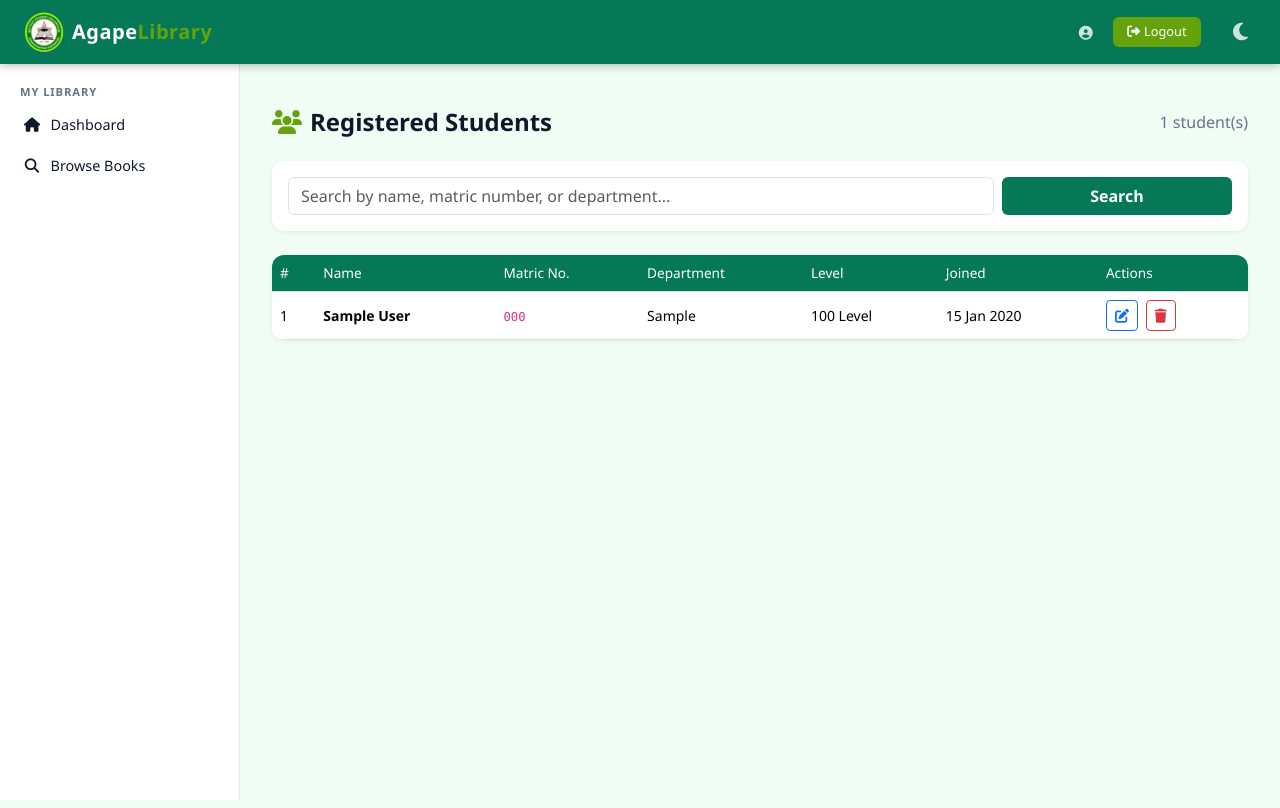
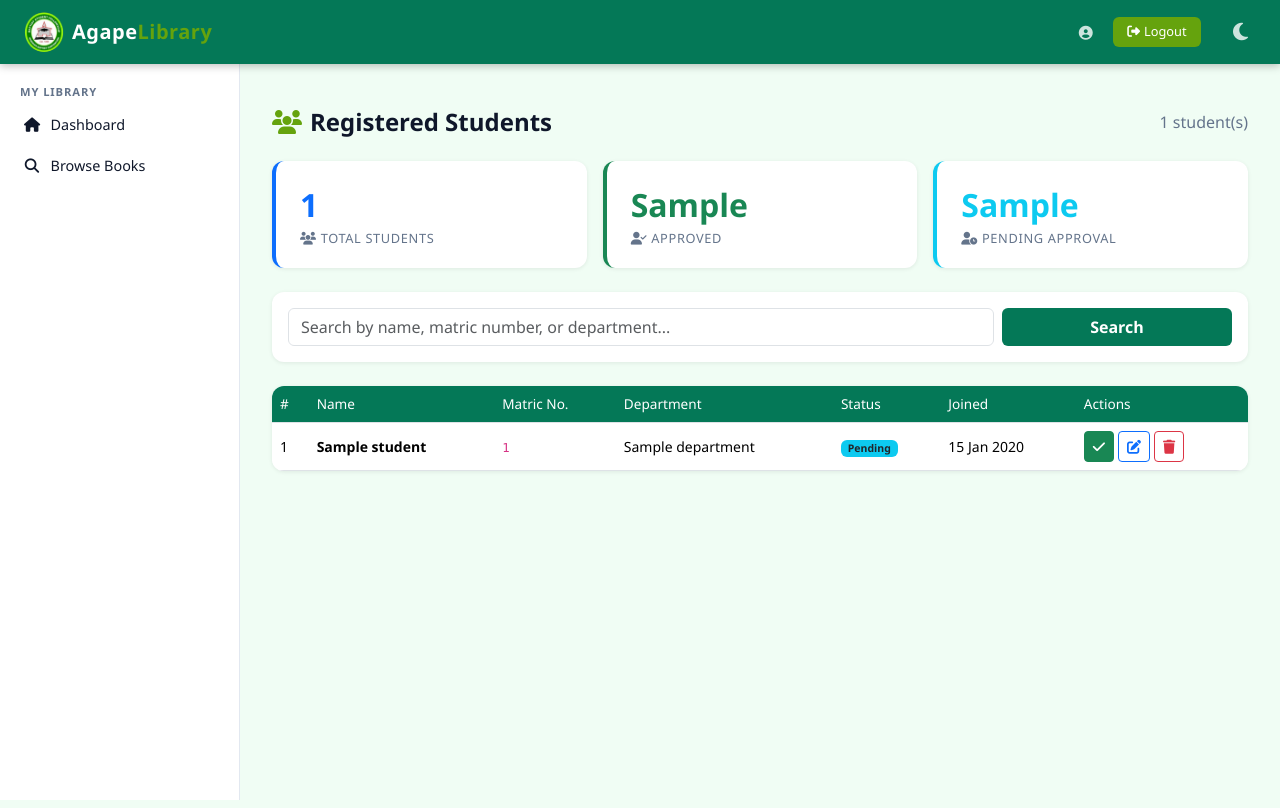
Before and after one commit to lasubsfweb/library-system, a Django app: template library/templates/admin_panel/manage_students.html in a window 1280 px wide. Run offline with Django 5.2, Linux system fonts and the light colour scheme; tables that the repository leaves empty hold one stand-in row (values such as "Sample post"); the template is opened without the code that fills it: values that come from a table or form of the project are taken from there, most other values are stand-ins (such as "Sample title", 1, 10 or a date in 2020).

Commit message:
feat: added summary cards and status filters to manage students page

```diff
--- a/library/templates/admin_panel/manage_students.html
+++ b/library/templates/admin_panel/manage_students.html
@@ -7,8 +7,36 @@
   <span class="text-muted">{{ students.count }} student(s)</span>
 </div>
 
+<div class="row g-3 mb-4">
+  <div class="col-md-4">
+    <a href="?status=all{% if q %}&q={{ q }}{% endif %}" class="text-decoration-none">
+      <div class="stat-card {% if status == 'all' or not status %}border-primary{% endif %}" style="border-left-color:#0d6efd;">
+        <div class="stat-value" style="color:#0d6efd;">{{ total_students }}</div>
+        <div class="stat-label"><i class="fa fa-users me-1"></i>Total Students</div>
+      </div>
+    </a>
+  </div>
+  <div class="col-md-4">
+    <a href="?status=approved{% if q %}&q={{ q }}{% endif %}" class="text-decoration-none">
+      <div class="stat-card {% if status == 'approved' %}border-success{% endif %}" style="border-left-color:#198754;">
+        <div class="stat-value" style="color:#198754;">{{ approved_students }}</div>
+        <div class="stat-label"><i class="fa fa-user-check me-1"></i>Approved</div>
+      </div>
+    </a>
+  </div>
+  <div class="col-md-4">
+    <a href="?status=pending{% if q %}&q={{ q }}{% endif %}" class="text-decoration-none">
+      <div class="stat-card {% if status == 'pending' %}border-info{% endif %}" style="border-left-color:#0dcaf0;">
+        <div class="stat-value" style="color:#0dcaf0;">{{ pending_students }}</div>
+        <div class="stat-label"><i class="fa fa-user-clock me-1"></i>Pending Approval</div>
+      </div>
+    </a>
+  </div>
+</div>
+
 <div class="table-card p-3 mb-4">
   <form method="get" class="row g-2">
+    <input type="hidden" name="status" value="{{ status }}">
     <div class="col-md-9">
       <input type="text" name="q" value="{{ q }}" class="form-control" placeholder="Search by name, matric number, or department...">
     </div>
@@ -21,7 +49,7 @@
 <div class="table-card">
   {% if students %}
   <table class="table table-hover mb-0">
-    <thead><tr><th>#</th><th>Name</th><th>Matric No.</th><th>Department</th><th>Level</th><th>Joined</th><th>Actions</th></tr></thead>
+    <thead><tr><th>#</th><th>Name</th><th>Matric No.</th><th>Department</th><th>Status</th><th>Joined</th><th>Actions</th></tr></thead>
     <tbody>
       {% for s in students %}
       <tr>
@@ -29,11 +57,25 @@
         <td><strong>{{ s.name }}</strong></td>
         <td><code>{{ s.matric_number }}</code></td>
         <td>{{ s.department }}</td>
-        <td>{{ s.level }} Level</td>
+        <td>
+          {% if s.is_approved %}
+            <span class="badge bg-success">Approved</span>
+          {% else %}
+            <span class="badge bg-info text-dark">Pending</span>
+          {% endif %}
+        </td>
         <td>{{ s.date_joined|date:"d M Y" }}</td>
         <td>
-          <a href="{% url 'edit_student' s.pk %}" class="btn btn-sm btn-outline-primary me-1"><i class="fa fa-edit"></i></a>
-          <a href="{% url 'delete_student' s.pk %}" class="btn btn-sm btn-outline-danger"><i class="fa fa-trash"></i></a>
+          <div class="d-flex align-items-center">
+            {% if not s.is_approved %}
+            <form method="post" action="{% url 'approve_student' s.pk %}" class="me-1">
+              {% csrf_token %}
+              <button type="submit" class="btn btn-sm btn-success" title="Approve"><i class="fa fa-check"></i></button>
+            </form>
+            {% endif %}
+            <a href="{% url 'edit_student' s.pk %}" class="btn btn-sm btn-outline-primary me-1"><i class="fa fa-edit"></i></a>
+            <a href="{% url 'delete_student' s.pk %}" class="btn btn-sm btn-outline-danger"><i class="fa fa-trash"></i></a>
+          </div>
         </td>
       </tr>
       {% endfor %}
```
Also changed, not shown: library/views.py (+25 -2 lines).
